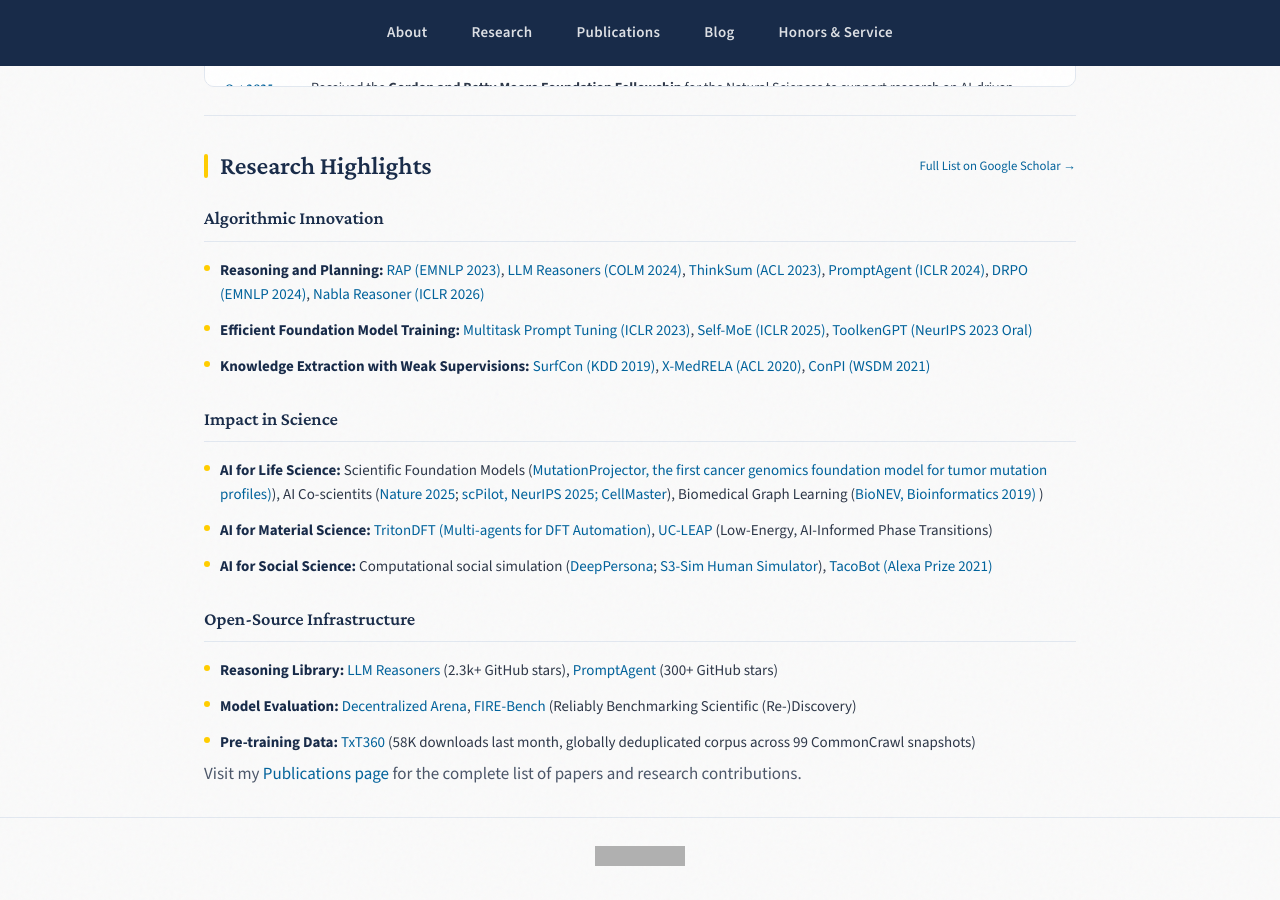
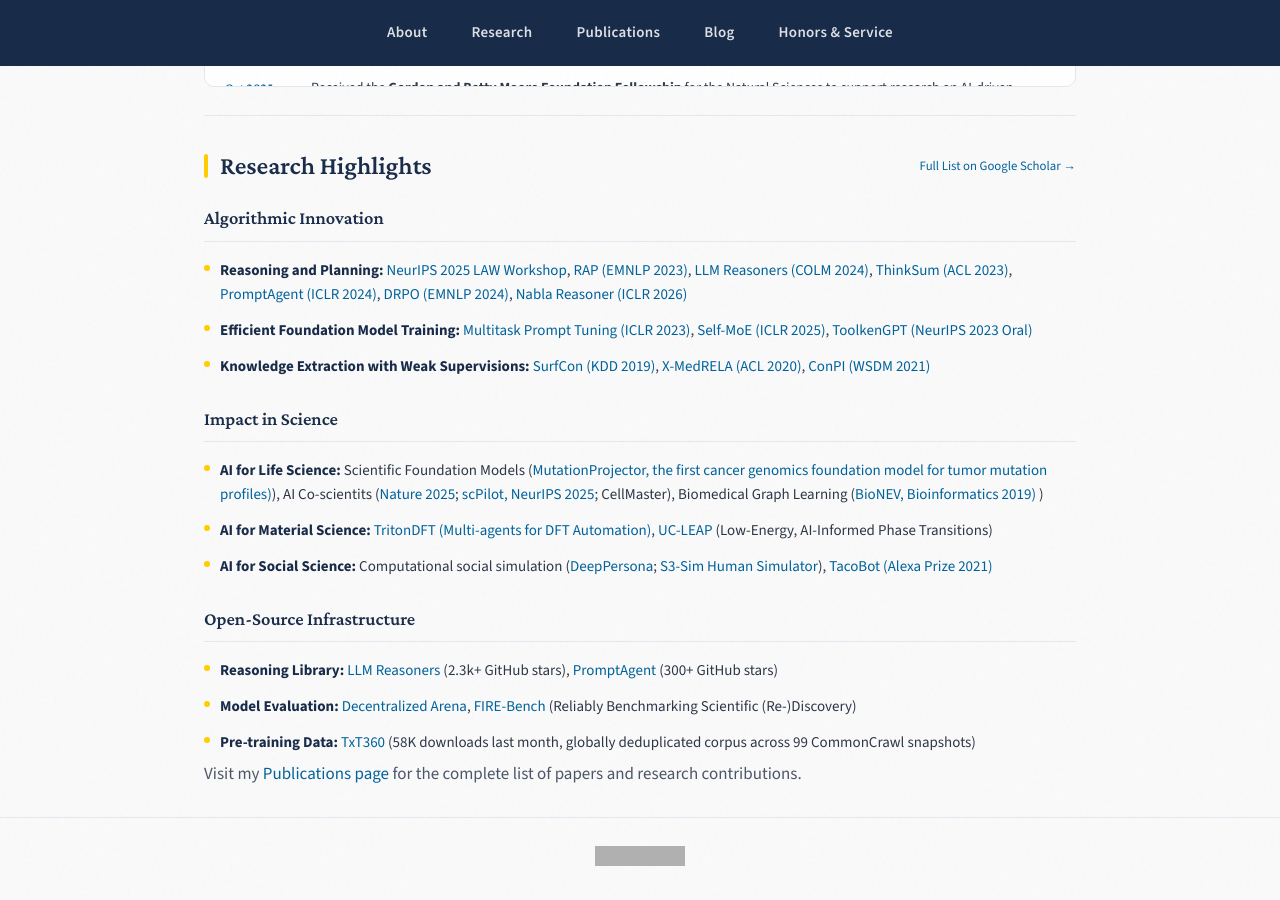
Before and after one commit to zhenwang9102/zhenwang9102.github.io, a Jekyll site: the page built from _posts/2019-06-02-venue.markdown, in a window 1280 px wide and 900 px high, scrolled down 2176 px. Built offline with Jekyll 4.4.1, drawn with Linux system fonts in a browser that asks for light colours; grey boxes are pictures that could not be loaded.

Commit message:
Update research highlights and AI applications

```diff
--- a/_layouts/default.html
+++ b/_layouts/default.html
@@ -1011,13 +1011,13 @@
       <div class="research-highlights-content">
         <h3>Algorithmic Innovation</h3>
         <ul>
-          <li><strong>Reasoning and Planning:</strong> <a href="https://arxiv.org/abs/2305.14992">RAP (EMNLP 2023)</a>, <a href="https://arxiv.org/abs/2404.05221">LLM Reasoners (COLM 2024)</a>, <a href="https://arxiv.org/abs/2210.01293">ThinkSum (ACL 2023)</a>, <a href="https://arxiv.org/abs/2310.16427">PromptAgent (ICLR 2024)</a>, <a href="https://arxiv.org/abs/2411.08733">DRPO (EMNLP 2024)</a>, <a href="https://openreview.net/pdf?id=pEJAja73dk">Nabla Reasoner (ICLR 2026)</a></li>
+          <li><strong>Reasoning and Planning:</strong> <a href="https://sites.google.com/view/law-2025">NeurIPS 2025 LAW Workshop</a>, <a href="https://arxiv.org/abs/2305.14992">RAP (EMNLP 2023)</a>, <a href="https://arxiv.org/abs/2404.05221">LLM Reasoners (COLM 2024)</a>, <a href="https://arxiv.org/abs/2210.01293">ThinkSum (ACL 2023)</a>, <a href="https://arxiv.org/abs/2310.16427">PromptAgent (ICLR 2024)</a>, <a href="https://arxiv.org/abs/2411.08733">DRPO (EMNLP 2024)</a>, <a href="https://openreview.net/pdf?id=pEJAja73dk">Nabla Reasoner (ICLR 2026)</a></li>
           <li><strong>Efficient Foundation Model Training:</strong> <a href="https://arxiv.org/abs/2303.02861">Multitask Prompt Tuning (ICLR 2023)</a>, <a href="https://arxiv.org/abs/2406.12034">Self-MoE (ICLR 2025)</a>, <a href="https://arxiv.org/abs/2305.11554">ToolkenGPT (NeurIPS 2023 Oral)</a></li>
           <li><strong>Knowledge Extraction with Weak Supervisions:</strong> <a href="https://arxiv.org/abs/1906.09285">SurfCon (KDD 2019)</a>, <a href="https://arxiv.org/abs/2005.00889">X-MedRELA (ACL 2020)</a>, <a href="https://zhenwang9102.github.io/files/WSDM2021_ZW_ConPI.pdf">ConPI (WSDM 2021)</a></li>
         </ul>
         <h3>Impact in Science</h3>
         <ul>
-          <li><strong>AI for Life Science:</strong> Scientific Foundation Models (<a href="https://www.biorxiv.org/content/10.1101/2025.09.08.674723">MutationProjector, the first cancer genomics foundation model for tumor mutation profiles)</a>), AI Co-scientits (<a href="https://www.biorxiv.org/content/10.1101/2023.01.03.522354">Nature 2025</a>; <a href="https://zhenwang9102.github.io/">scPilot, NeurIPS 2025; CellMaster</a>), Biomedical Graph Learning (<a href="https://academic.oup.com/bioinformatics/article/36/4/1241/5581350">BioNEV, Bioinformatics 2019) </a>)</li>
+          <li><strong>AI for Life Science:</strong> Scientific Foundation Models (<a href="https://www.biorxiv.org/content/10.1101/2025.09.08.674723">MutationProjector, the first cancer genomics foundation model for tumor mutation profiles)</a>), AI Co-scientits (<a href="https://www.biorxiv.org/content/10.1101/2023.01.03.522354">Nature 2025</a>; <a href="https://arxiv.org/abs/2602.11609">scPilot, NeurIPS 2025</a>; CellMaster), Biomedical Graph Learning (<a href="https://academic.oup.com/bioinformatics/article/36/4/1241/5581350">BioNEV, Bioinformatics 2019) </a>)</li>
           <li><strong>AI for Material Science:</strong> <a href="https://tritondft.com/">TritonDFT (Multi-agents for DFT Automation)</a>, <a href="https://uc-leap.github.io/LEAP">UC-LEAP</a> (Low-Energy, AI-Informed Phase Transitions)</li>
           <li><strong>AI for Social Science:</strong> Computational social simulation (<a href="https://arxiv.org/abs/2511.07338">DeepPersona</a>; <a>S3-Sim Human Simulator</a>), <a href="https://www.amazon.science/alexa-prize/three-top-performers-emerge-in-inaugural-alexa-prize-taskbot-challenge">TacoBot (Alexa Prize 2021)</a></li>
         </ul>
```
